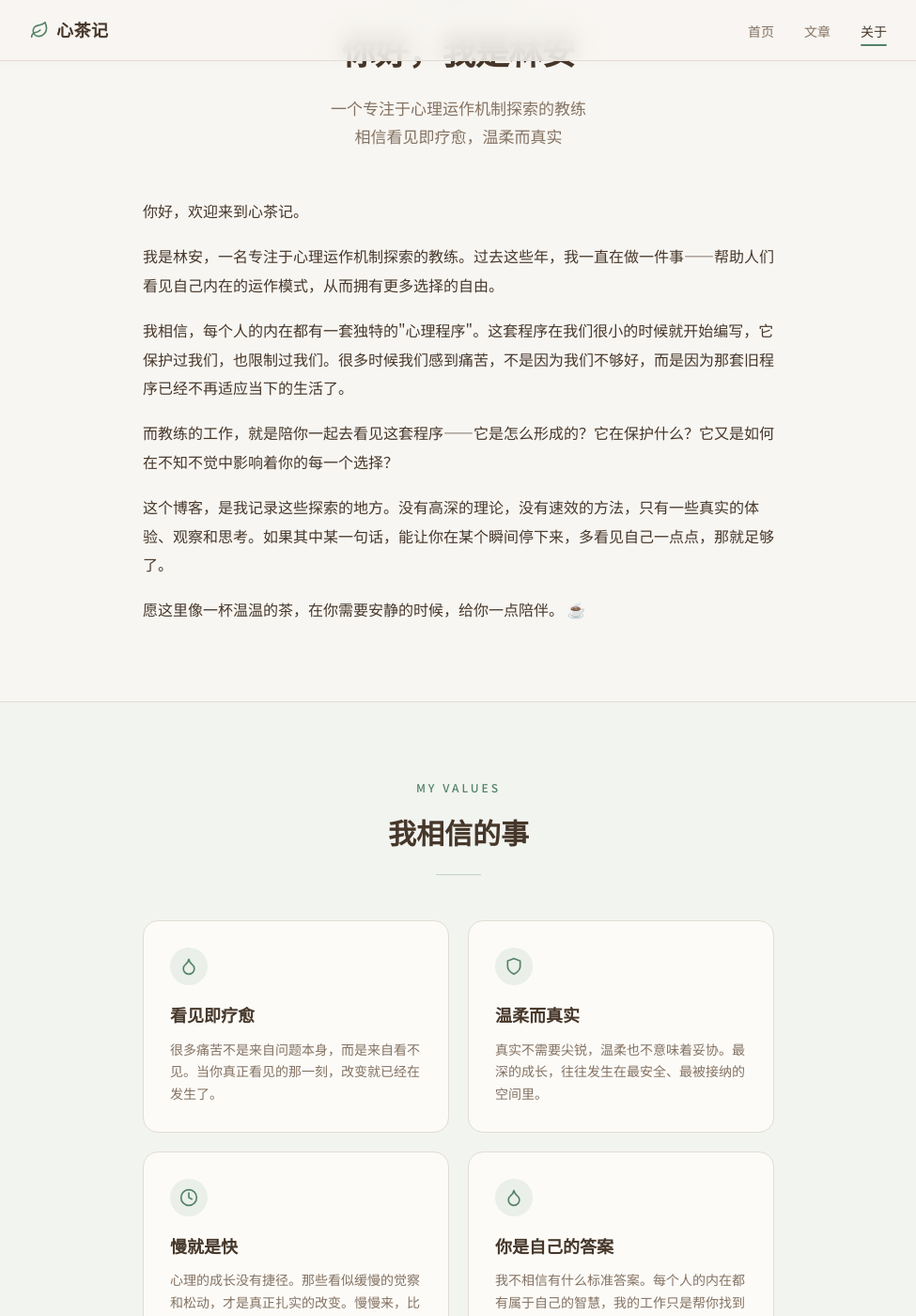
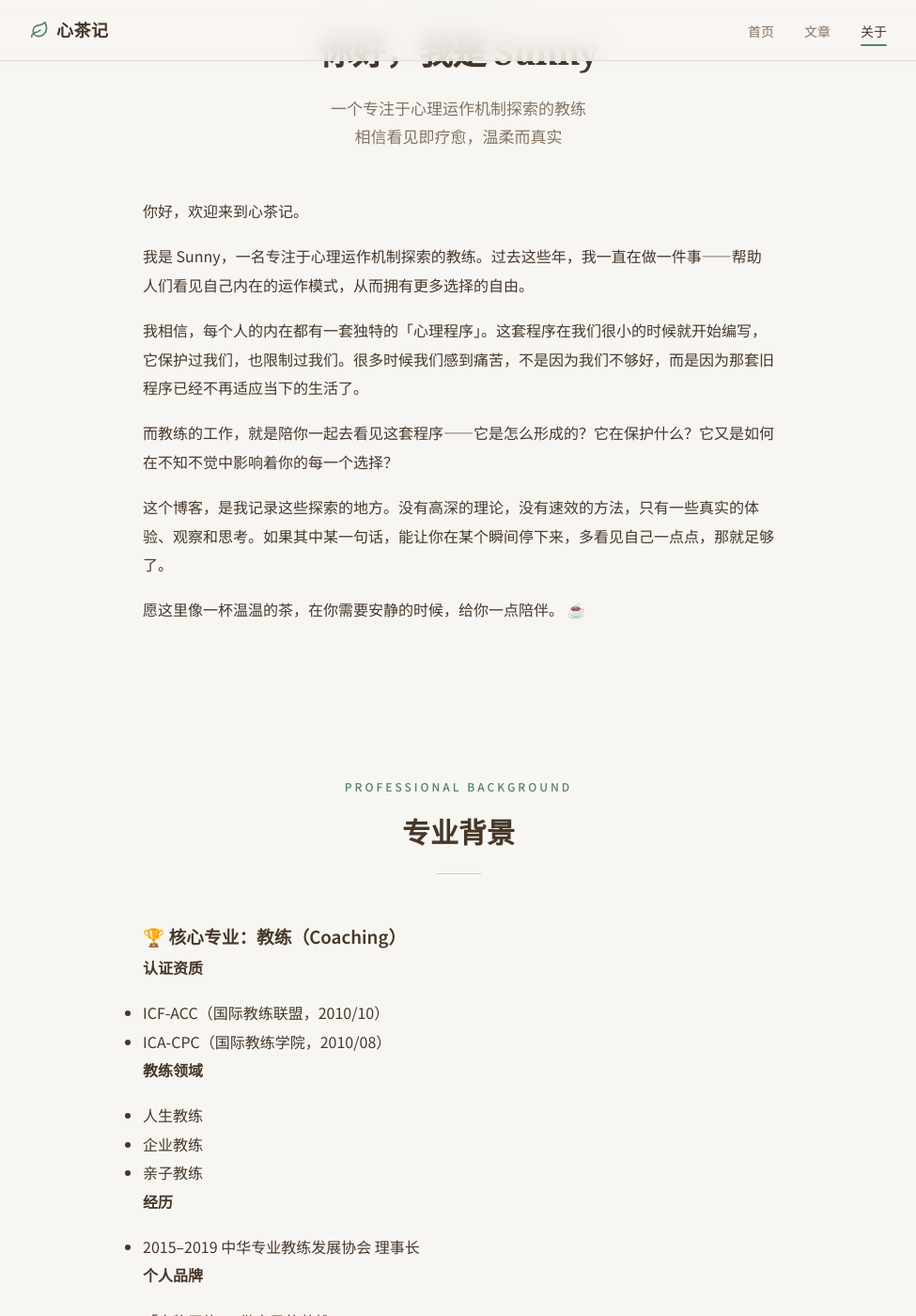
Before and after one commit to coachsunny/blog, a Jekyll site: the page built from about.md, in a window 1280 px wide and 1400 px high, scrolled down 312 px. Shown: the whole window at 94% size, without its empty margins (152-1127 px from the left). Built offline with Jekyll 4.4.1, drawn with Linux system fonts in a browser that asks for light colours; some of the changed text lies outside the part shown.

Commit message:
修改個人頁

```diff
--- a/about.md
+++ b/about.md
@@ -2,16 +2,16 @@
 layout: default
 title: 关于
 permalink: /about/
-description: 关于心茶记和它的作者——一个专注于心理运作机制探索的教练，相信看见即疗愈，温柔而真实。
+description: 关于心茶记和它的作者 Sunny——一名专注于心理运作机制探索的教练，相信看见即疗愈，温柔而真实。
 ---
 
 <!-- 关于页头部 -->
 <section class="about-hero">
   <div class="container">
     <div class="about-avatar scroll-fade">
-      <img src="https://images.unsplash.com/photo-1544005313-94ddf0286df2?w=400&h=400&fit=crop&crop=face" alt="头像" />
+      <img src="{{ '/assets/profile.png' | relative_url }}" alt="Sunny 的照片" />
     </div>
-    <h1 class="hero-title scroll-fade" style="font-size: clamp(24px, 4vw, 36px);">你好，我是林安</h1>
+    <h1 class="hero-title scroll-fade" style="font-size: clamp(24px, 4vw, 36px);">你好，我是 Sunny</h1>
     <p class="hero-subtitle scroll-fade" style="margin-bottom: 48px;">
       一个专注于心理运作机制探索的教练<br/>
       相信看见即疗愈，温柔而真实
@@ -22,10 +22,10 @@
         你好，欢迎来到心茶记。
       </p>
       <p>
-        我是林安，一名专注于心理运作机制探索的教练。过去这些年，我一直在做一件事——帮助人们看见自己内在的运作模式，从而拥有更多选择的自由。
+        我是 Sunny，一名专注于心理运作机制探索的教练。过去这些年，我一直在做一件事——帮助人们看见自己内在的运作模式，从而拥有更多选择的自由。
       </p>
       <p>
-        我相信，每个人的内在都有一套独特的"心理程序"。这套程序在我们很小的时候就开始编写，它保护过我们，也限制过我们。很多时候我们感到痛苦，不是因为我们不够好，而是因为那套旧程序已经不再适应当下的生活了。
+        我相信，每个人的内在都有一套独特的「心理程序」。这套程序在我们很小的时候就开始编写，它保护过我们，也限制过我们。很多时候我们感到痛苦，不是因为我们不够好，而是因为那套旧程序已经不再适应当下的生活了。
       </p>
       <p>
         而教练的工作，就是陪你一起去看见这套程序——它是怎么形成的？它在保护什么？它又是如何在不知不觉中影响着你的每一个选择？
@@ -36,6 +36,147 @@
       <p>
         愿这里像一杯温温的茶，在你需要安静的时候，给你一点陪伴。 ☕
       </p>
+    </div>
+  </div>
+</section>
+
+<!-- 专业背景 -->
+<section class="section">
+  <div class="container">
+    <div class="section-header scroll-fade">
+      <p class="section-eyebrow">Professional Background</p>
+      <h2 class="section-title">专业背景</h2>
+      <div class="section-divider"></div>
+    </div>
+
+    <div class="about-bio scroll-fade">
+      <h3>🏆 核心专业：教练（Coaching）</h3>
+
+      <p><strong>认证资质</strong></p>
+      <ul>
+        <li>ICF-ACC（国际教练联盟，2010/10）</li>
+        <li>ICA-CPC（国际教练学院，2010/08）</li>
+      </ul>
+
+      <p><strong>教练领域</strong></p>
+      <ul>
+        <li>人生教练</li>
+        <li>企业教练</li>
+        <li>亲子教练</li>
+      </ul>
+
+      <p><strong>经历</strong></p>
+      <ul>
+        <li>2015–2019 中华专业教练发展协会 理事长</li>
+      </ul>
+
+      <p><strong>个人品牌</strong></p>
+      <blockquote>
+        <p>「自牧平施 — 做自己的英雄」</p>
+        <p style="font-size: 0.9em; opacity: 0.8; margin-top: 8px;">
+          我的到来只为一个目的，在你我的交织下，成就彼此。一句问话，启人潜能，转折仰升，心安幸福。
+        </p>
+      </blockquote>
+    </div>
+  </div>
+</section>
+
+<!-- 课程领域 -->
+<section class="section" style="background: var(--bg-secondary);">
+  <div class="container">
+    <div class="section-header scroll-fade">
+      <p class="section-eyebrow">Courses & Programs</p>
+      <h2 class="section-title">开课领域</h2>
+      <div class="section-divider"></div>
+    </div>
+
+    <div class="values-grid">
+      <div class="value-card scroll-fade">
+        <div class="value-icon">
+          <svg viewBox="0 0 24 24" fill="none" stroke="currentColor" stroke-width="2" stroke-linecap="round" stroke-linejoin="round">
+            <path d="M22 10v6M2 10l10-5 10 5-10 5z"/>
+            <path d="M6 12v5c3 3 9 3 12 0v-5"/>
+          </svg>
+        </div>
+        <h3 class="value-title">教练家教班</h3>
+        <p class="value-desc">一年深度陪伴，旗舰课程。在持续的对话与练习中，陪你一步步看见自己、成为自己。</p>
+      </div>
+
+      <div class="value-card scroll-fade">
+        <div class="value-icon">
+          <svg viewBox="0 0 24 24" fill="none" stroke="currentColor" stroke-width="2" stroke-linecap="round" stroke-linejoin="round">
+            <path d="M21 15a2 2 0 0 1-2 2H7l-4 4V5a2 2 0 0 1 2-2h14a2 2 0 0 1 2 2z"/>
+          </svg>
+        </div>
+        <h3 class="value-title">让你的对话更有品质</h3>
+        <p class="value-desc">沟通课程。学习深度倾听与同理，让每一次对话都能真正连结彼此的心。</p>
+      </div>
+
+      <div class="value-card scroll-fade">
+        <div class="value-icon">
+          <svg viewBox="0 0 24 24" fill="none" stroke="currentColor" stroke-width="2" stroke-linecap="round" stroke-linejoin="round">
+            <path d="M12 22a7 7 0 0 0 7-7c0-2-1-3.9-3-5.5s-3.5-4-4-6.5c-.5 2.5-2 4.9-4 6.5C6 11.1 5 13 5 15a7 7 0 0 0 7 7z"/>
+          </svg>
+        </div>
+        <h3 class="value-title">设计你的小习惯</h3>
+        <p class="value-desc">习惯养成课程。用小而温柔的方式，一步步把想要的改变变成生活的一部分。</p>
+      </div>
+
+      <div class="value-card scroll-fade">
+        <div class="value-icon">
+          <svg viewBox="0 0 24 24" fill="none" stroke="currentColor" stroke-width="2" stroke-linecap="round" stroke-linejoin="round">
+            <circle cx="12" cy="12" r="10"/>
+            <polyline points="12 6 12 12 16 14"/>
+          </svg>
+        </div>
+        <h3 class="value-title">人生设计课</h3>
+        <p class="value-desc">人生规划课程。不是找标准答案，而是陪你设计出真正适合自己的人生路径。</p>
+      </div>
+
+      <div class="value-card scroll-fade">
+        <div class="value-icon">
+          <svg viewBox="0 0 24 24" fill="none" stroke="currentColor" stroke-width="2" stroke-linecap="round" stroke-linejoin="round">
+            <rect width="18" height="18" x="3" y="3" rx="2" ry="2"/>
+            <path d="M7 7h.01"/>
+            <path d="M17 7h.01"/>
+            <path d="M7 17h.01"/>
+            <path d="M17 17h.01"/>
+            <path d="M12 12h.01"/>
+          </svg>
+        </div>
+        <h3 class="value-title">喝杯茶面对人生小议题</h3>
+        <p class="value-desc">图像对话 + POY 工具。用轻松有趣的方式，在一杯茶的时光里，聊聊人生的那些小事。</p>
+      </div>
+    </div>
+  </div>
+</section>
+
+<!-- 专业工具 -->
+<section class="section">
+  <div class="container">
+    <div class="section-header scroll-fade">
+      <p class="section-eyebrow">Tools & Certifications</p>
+      <h2 class="section-title">专业工具与认证</h2>
+      <div class="section-divider"></div>
+    </div>
+
+    <div class="about-bio scroll-fade">
+      <ul>
+        <li><strong>POY-L2</strong>（2012/12）— Creative Tools & Training for Development（创意开发工具）</li>
+        <li><strong>PMI-PMP</strong>（2008/01）— 项目管理师</li>
+      </ul>
+
+      <h3 style="margin-top: 32px;">🎓 学历背景</h3>
+      <ul>
+        <li>资讯工程研究所 硕士</li>
+        <li>年轻时写过 code（用 Basic 写过进销存系统）</li>
+      </ul>
+
+      <h3 style="margin-top: 32px;">💼 早期职涯</h3>
+      <ul>
+        <li>采购 / 物料规划管理（已退休）</li>
+        <li>退休后转向：人际互动、帮助别人</li>
+      </ul>
     </div>
   </div>
 </section>
@@ -100,14 +241,13 @@
     <h2 class="closing-title scroll-fade">想和我聊聊？</h2>
     <p class="closing-text scroll-fade">
       如果你对教练工作感兴趣，或者只是想打个招呼，<br/>
-      欢迎随时给我写邮件。
+      欢迎随时加我微信。
     </p>
-    <a href="mailto:{{ site.email }}" class="closing-email scroll-fade">
+    <div class="closing-email scroll-fade" style="cursor: default;">
       <svg viewBox="0 0 24 24" fill="none" stroke="currentColor" stroke-width="2" stroke-linecap="round" stroke-linejoin="round">
-        <rect width="20" height="16" x="2" y="4" rx="2"/>
-        <path d="m22 7-8.97 5.7a1.94 1.94 0 0 1-2.06 0L2 7"/>
+        <path d="M21 11.5a8.38 8.38 0 0 1-.9 3.8 8.5 8.5 0 0 1-7.6 4.7 8.38 8.38 0 0 1-3.8-.9L3 21l1.9-5.7a8.38 8.38 0 0 1-.9-3.8 8.5 8.5 0 0 1 4.7-7.6 8.38 8.38 0 0 1 3.8-.9h.5a8.48 8.48 0 0 1 8 8v.5z"/>
       </svg>
-      {{ site.email }}
-    </a>
+      微信号：Sunny196208
+    </div>
   </div>
 </section>
```
Also changed, not shown: assets/profile.png (added).
